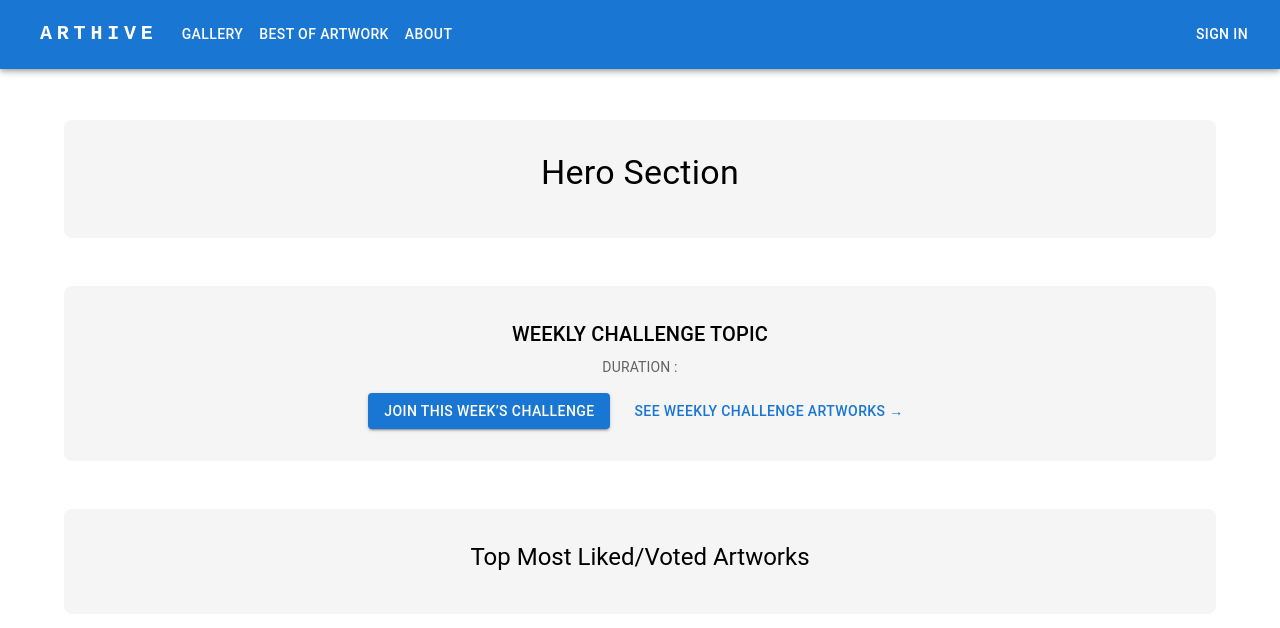
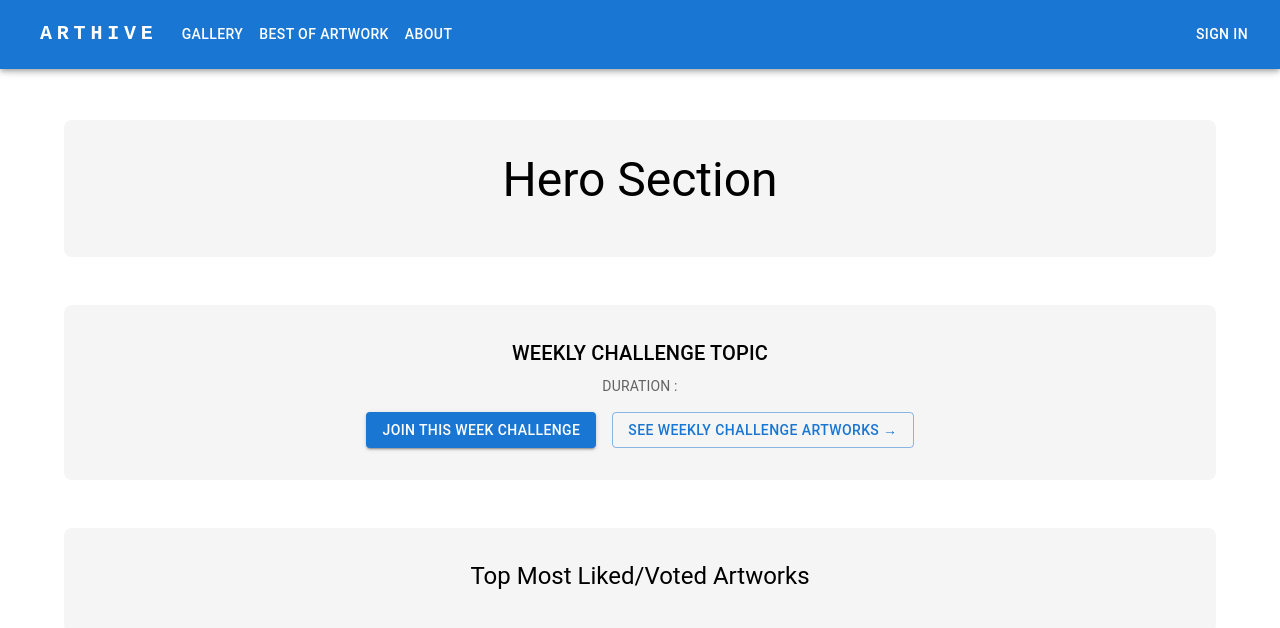
Before and after one commit to Code-the-Dream-School/jj-practicum-team-4-front, a React (Vite) app: page / in a window 1280 px wide. Shown: the top 628 px of the page. Built offline with nearby package versions, Linux system fonts and the light colour scheme; some icons are missing.

Commit message:
Comments incorporated

```diff
--- a/src/pages/Home.jsx
+++ b/src/pages/Home.jsx
@@ -7,15 +7,14 @@ export default function Home() {
     <Container maxWidth="lg" sx={{ py: 8 }}>
       {/* Hero Section */}
       <Box sx={{ mb: 6, p: 4, bgcolor: "grey.100", borderRadius: 2 }}>
-        <Typography variant="h4" align="center" gutterBottom>
+        <Typography variant="h3" align="center" gutterBottom>
           {/* HERO SECTION */}
           Hero Section
         </Typography>
         {/* Future hero content goes here */}
       </Box>
-
-
-       <Box sx={{mb: 6, p: 4, bgcolor: "grey.100", borderRadius: 2 }}>
+      {/* Weekly Challenge Section */}
+      <Box sx={{ mb: 6, p: 4, bgcolor: "grey.100", borderRadius: 2 }}>
         <Container maxWidth="md" sx={{ textAlign: "center" }}>
           <Typography variant="h6" align="center" gutterBottom>
             WEEKLY CHALLENGE TOPIC
@@ -25,16 +24,14 @@ export default function Home() {
           </Typography>
           <Stack direction="row" spacing={2} justifyContent="center" sx={{ mt: 2 }}>
             <Button variant="contained" component={Link} to="/sign-in">
-            Join This Week’s Challenge
+              Join This Week Challenge
             </Button>
-          <Button  component={Link} to="/gallery">
+            <Button variant="outlined" component={Link} to="/gallery">
               See weekly challenge artworks →
             </Button>
           </Stack>
         </Container>
       </Box>
-
-
       {/* Top Most Liked/Voted Artworks Section */}
       <Box sx={{ p: 4, bgcolor: "grey.100", borderRadius: 2 }}>
         <Typography variant="h5" align="center" gutterBottom>
```
Lines whose indentation alone changed are shown as unchanged.
